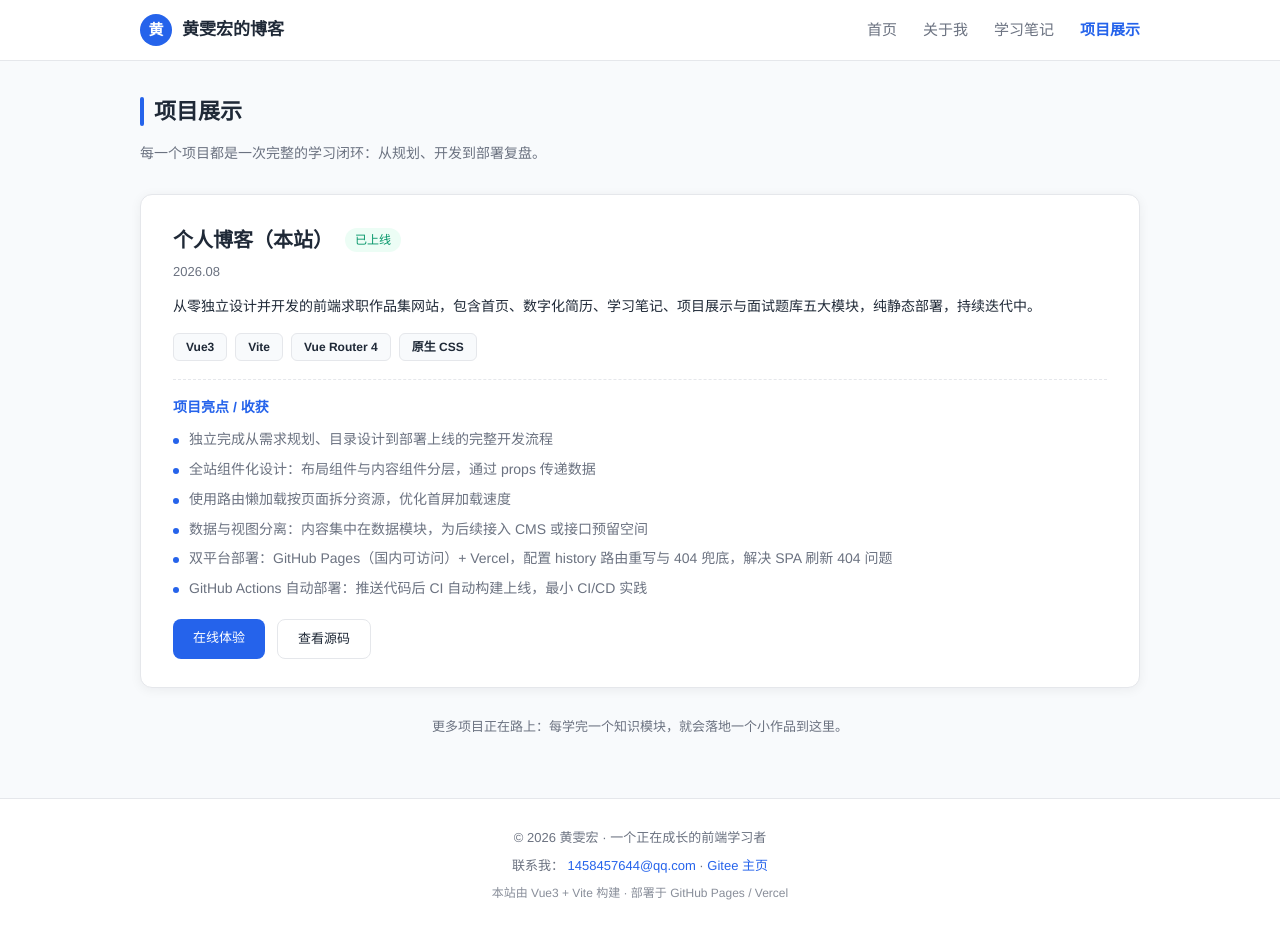
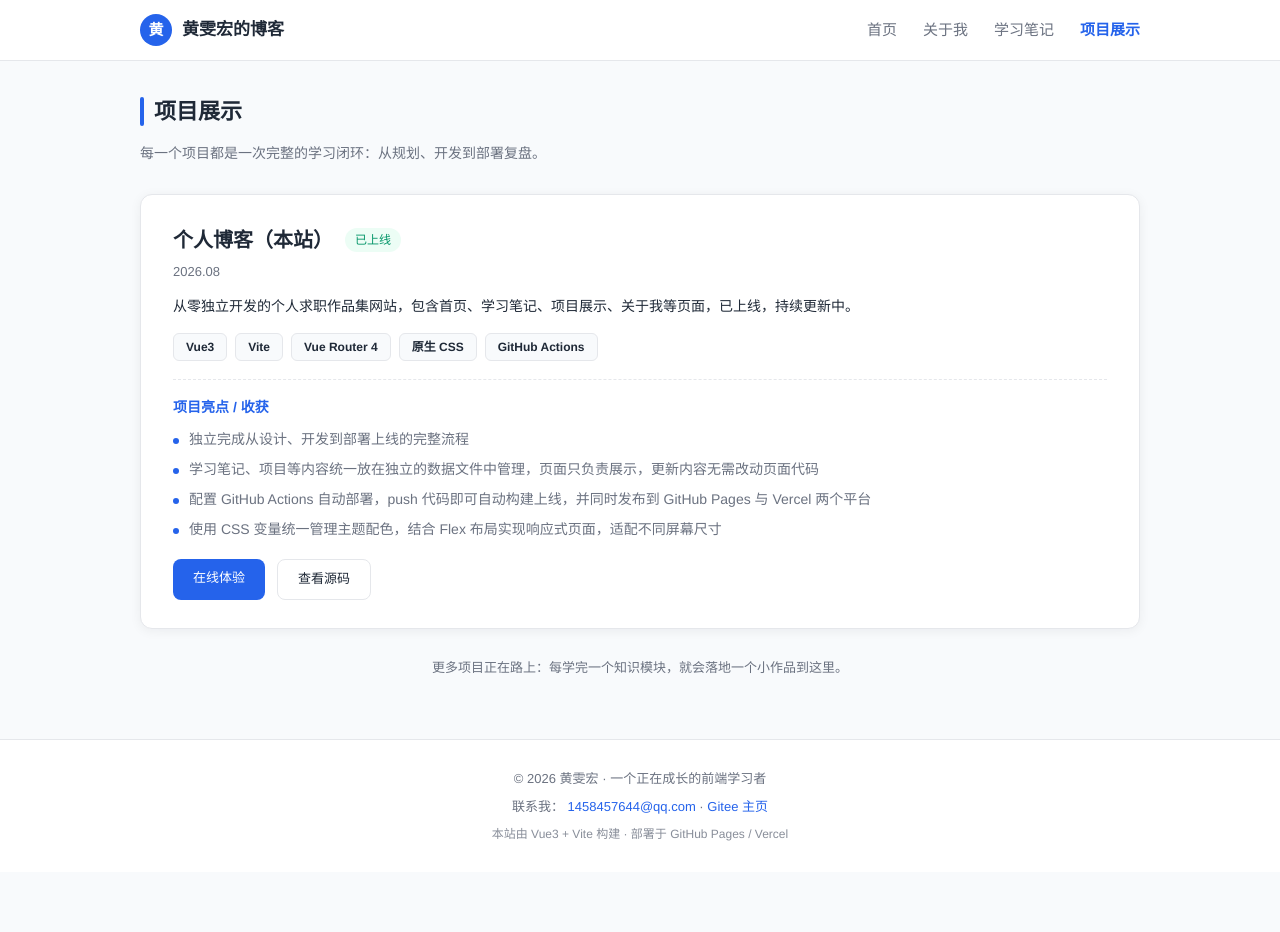
Before and after one commit to rainbow-713/huangwenhong-blog, a Vue app: page /projects in a window 1280 px wide. After the commit the page ends 872 px from the top, so only its background shows below. Built offline with nearby package versions, Linux system fonts and the light colour scheme.

Commit message:
docs: 项目展示描述对齐简历口径，简化亮点列表

```diff
--- a/src/data/projects.js
+++ b/src/data/projects.js
@@ -19,15 +19,13 @@ export const projects = [
     name: '个人博客（本站）',
     period: '2026.08',
     status: '已上线',
-    desc: '从零独立设计并开发的前端求职作品集网站，包含首页、数字化简历、学习笔记、项目展示与面试题库五大模块，纯静态部署，持续迭代中。',
-    techs: ['Vue3', 'Vite', 'Vue Router 4', '原生 CSS'],
+    desc: '从零独立开发的个人求职作品集网站，包含首页、学习笔记、项目展示、关于我等页面，已上线，持续更新中。',
+    techs: ['Vue3', 'Vite', 'Vue Router 4', '原生 CSS', 'GitHub Actions'],
     points: [
-      '独立完成从需求规划、目录设计到部署上线的完整开发流程',
-      '全站组件化设计：布局组件与内容组件分层，通过 props 传递数据',
-      '使用路由懒加载按页面拆分资源，优化首屏加载速度',
-      '数据与视图分离：内容集中在数据模块，为后续接入 CMS 或接口预留空间',
-      '双平台部署：GitHub Pages（国内可访问）+ Vercel，配置 history 路由重写与 404 兜底，解决 SPA 刷新 404 问题',
-      'GitHub Actions 自动部署：推送代码后 CI 自动构建上线，最小 CI/CD 实践'
+      '独立完成从设计、开发到部署上线的完整流程',
+      '学习笔记、项目等内容统一放在独立的数据文件中管理，页面只负责展示，更新内容无需改动页面代码',
+      '配置 GitHub Actions 自动部署，push 代码即可自动构建上线，并同时发布到 GitHub Pages 与 Vercel 两个平台',
+      '使用 CSS 变量统一管理主题配色，结合 Flex 布局实现响应式页面，适配不同屏幕尺寸'
     ],
     link: 'https://rainbow-713.github.io/huangwenhong-blog/',
     repo: 'https://github.com/rainbow-713/huangwenhong-blog'
```
